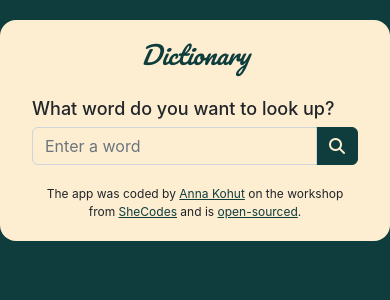
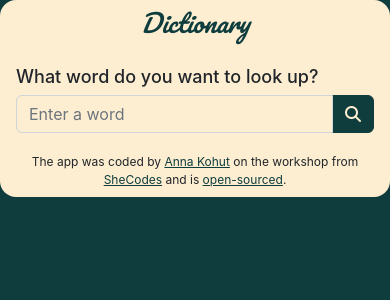
Before and after one commit to AnnaKGT/dictionary-app, a React (Create React App) app: page / in a window 390 px wide. Shown: the top 300 px of the page. Built offline with nearby package versions, Linux system fonts and the light colour scheme; no server answers.

Commit message:
added some responsive to the App

```diff
--- a/src/App.css
+++ b/src/App.css
@@ -35,3 +35,10 @@ body {
 .App-footer a {
   color: var(--primary-color);
 }
+
+@media (max-width: 900px) {
+  .App {
+    margin: 0;
+    padding: 8px 4px;
+  }
+}
```
